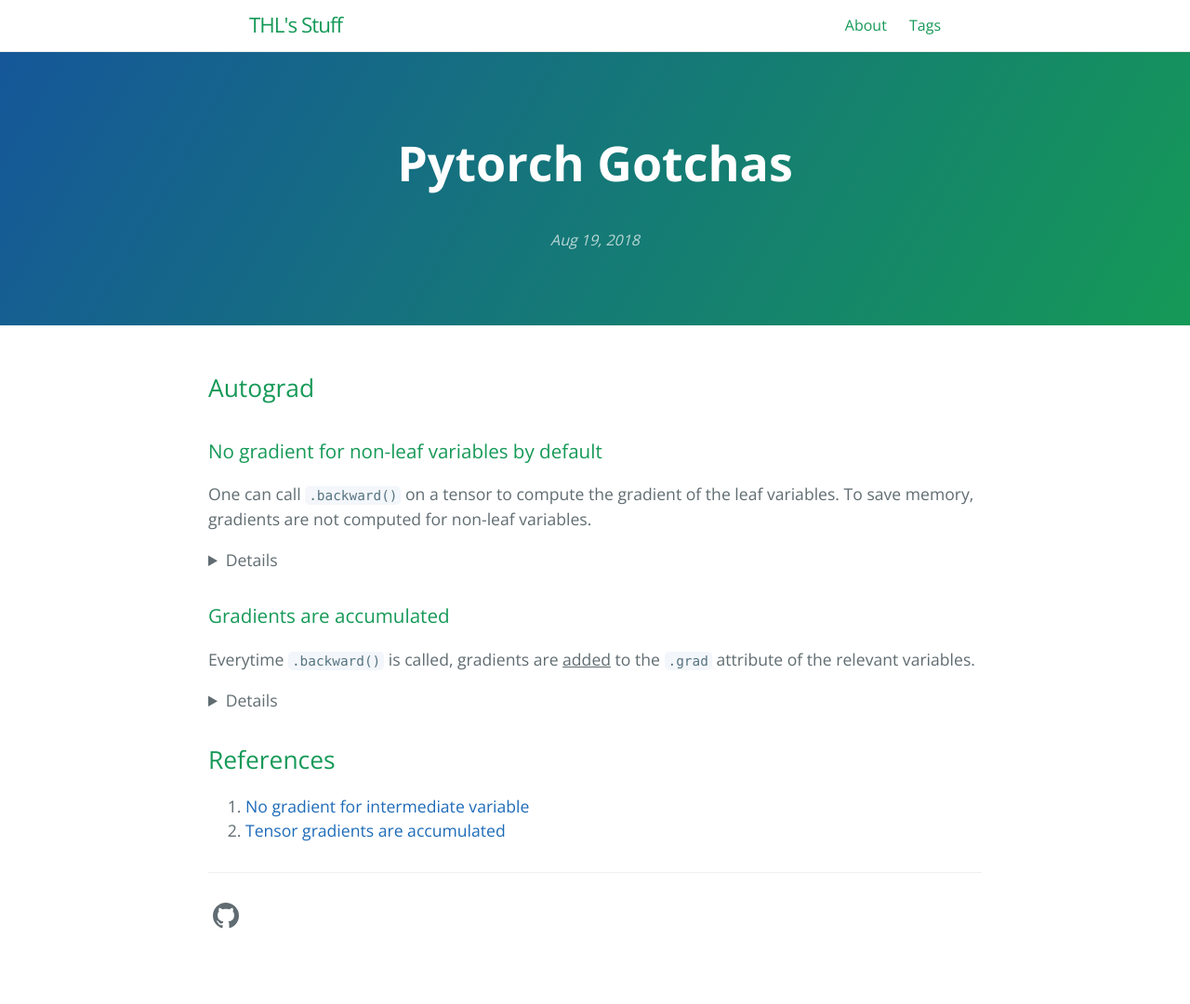
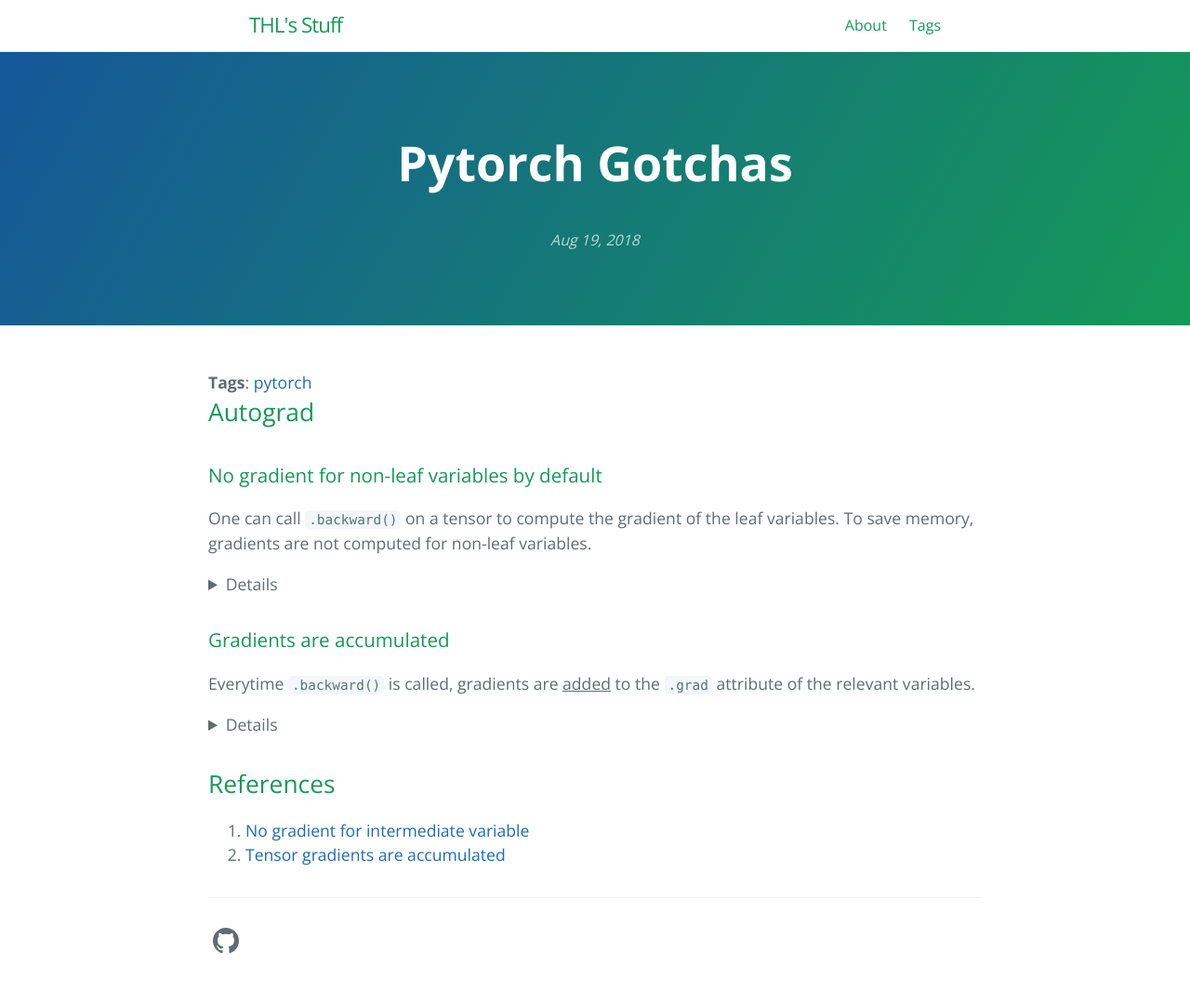
Before and after one commit to tanhanliang/tanhanliang.github.io, a Jekyll site: the page built from _posts/2018-08-19-pytorch-gotchas.md, in a window 1280 px wide. Shown: the whole page at 93% size. Built offline with Jekyll 4.4.1, drawn with Linux system fonts in a browser that asks for light colours; before the commit the page ends 1053 px from its top, so only the background shows below that.

Commit message:
Clickable tags for each post

```diff
--- a/_layouts/post.html
+++ b/_layouts/post.html
@@ -3,7 +3,7 @@ layout: default
 ---
 <article itemscope itemtype="http://schema.org/BlogPosting">
 
-  <!-- <header class="post-header">
+<!--   <header class="post-header">
     <h1 class="post-title" itemprop="name headline">{{ page.title | escape }}</h1>
     <p class="post-meta">
       <time datetime="{{ page.date | date_to_xmlschema }}" itemprop="datePublished">
@@ -15,6 +15,19 @@ layout: default
       {% endif %}</p>
   </header> -->
 
+  <div class="post-categories">
+    {% if post %}
+      {% assign categories = post.categories %}
+    {% else %}
+      {% assign categories = page.categories %}
+    {% endif %}
+    <b>Tags</b>:
+    {% for category in categories %}
+    <a href="{{site.baseurl}}/tags/#{{category|slugize}}">{{category}}</a>
+    {% unless forloop.last %}&nbsp;{% endunless %}
+    {% endfor %}
+  </div>
+
   <div itemprop="articleBody">
     {{ content }}
   </div>
```
